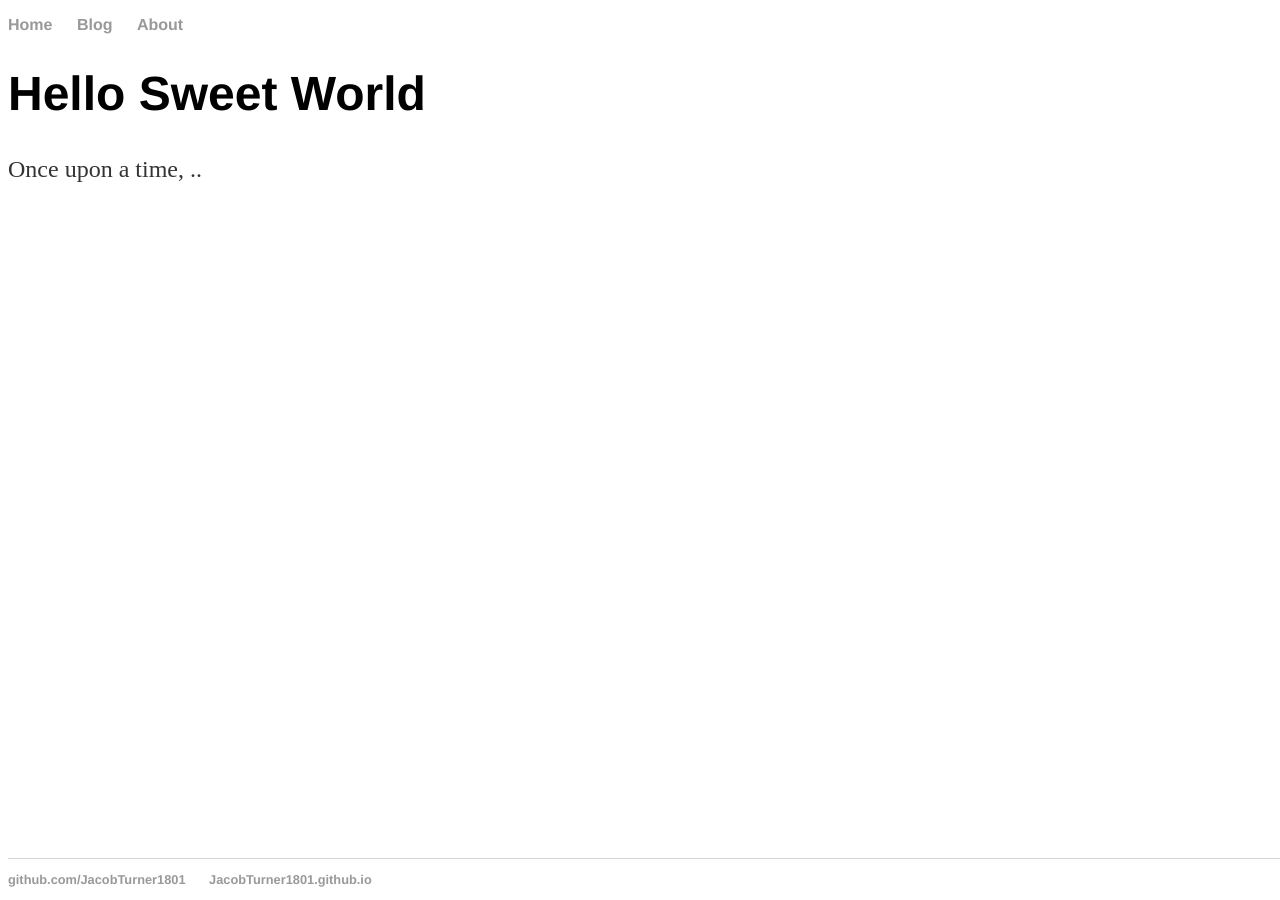
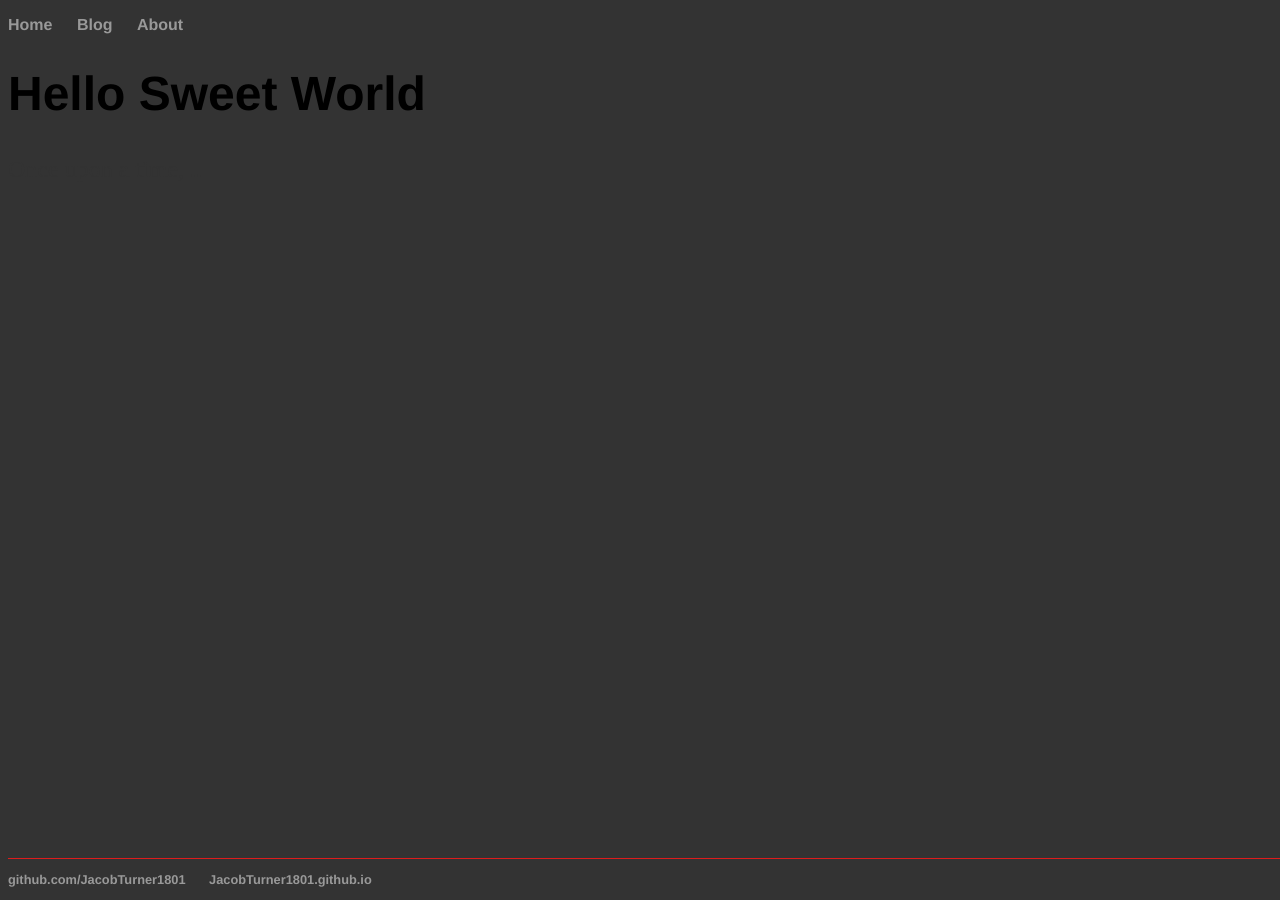
Before and after one commit to JacobTurner1801/JacobTurner1801.github.io, a Jekyll site: the page built from index.html, in a window 1280 px wide. Built offline with Jekyll 4.4.1, drawn with Linux system fonts in a browser that asks for light colours.

Commit message:
change some colours & readme

```diff
--- a/css/main.css
+++ b/css/main.css
@@ -1,3 +1,6 @@
+* {
+  background-color: #333;
+}
 .body {
   margin: 60px auto;
   width: 70%;
@@ -15,7 +18,7 @@ footer {
   bottom: 0;
   position: absolute;
   width: 100%;
-  border-top: 1px solid #d5d5d5;
+  border-top: 1px solid #de1c1c;
   font-size: 0.8em;
 }
 nav ul,
@@ -30,6 +33,11 @@ footer ul li {
   display: inline;
   margin-right: 20px;
 }
+
+nav {
+  border-bottom: #de1c1c;
+}
+
 a {
   text-decoration: none;
   color: #999;
```
Also changed, not shown: README.md.
